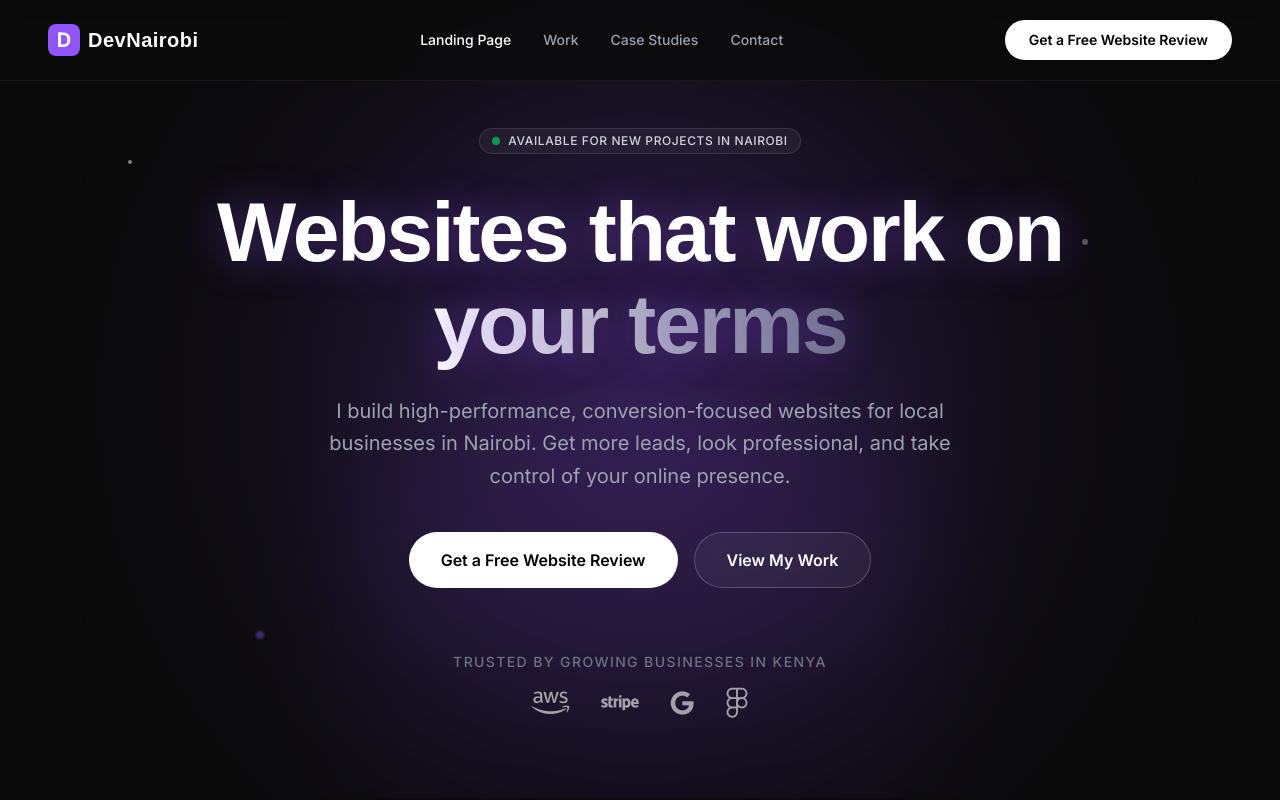
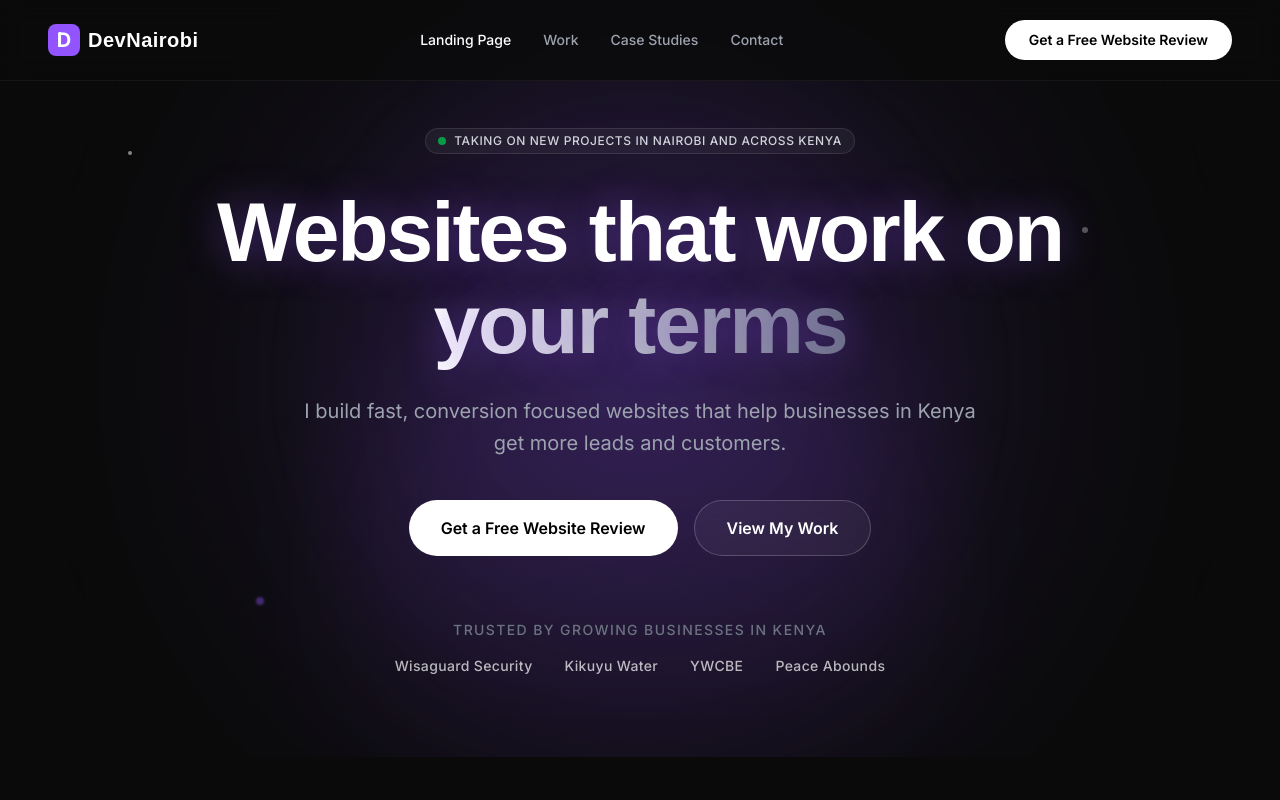
Before and after one commit to peterrobert/dev-nairobi, a Next.js app: page / in a window 1280 px wide. Built offline with nearby package versions, Linux system fonts and the light colour scheme; a web font is replaced by a local one.

Commit message:
Modification on the hero section

```diff
--- a/src/app/pages/landing-page/HeroSection.jsx
+++ b/src/app/pages/landing-page/HeroSection.jsx
@@ -1,8 +1,11 @@
-import React from 'react'
+import React from "react";
 
 const HeroSection = () => {
   return (
-     <section id="hero" className="relative min-h-[90vh] flex items-center pt-32 pb-20 overflow-hidden bg-hero-glow">
+    <section
+      id="hero"
+      className="relative min-h-[90vh] flex items-center pt-32 pb-20 overflow-hidden bg-hero-glow"
+    >
       {/* <!-- Background Elements --> */}
       <div className="absolute inset-0 z-0">
         <div className="absolute top-1/2 left-1/2 -translate-x-1/2 -translate-y-1/2 w-200 h-200 bg-primary/20 rounded-full blur-[120px] opacity-50"></div>
@@ -15,35 +18,76 @@ const HeroSection = () => {
       <div className="max-w-360 mx-auto px-6 lg:px-12 relative z-10 w-full flex flex-col items-center text-center">
         <div className="inline-flex items-center gap-2 px-3 py-1 rounded-full border border-white/10 bg-white/5 backdrop-blur-sm mb-8">
           <span className="w-2 h-2 rounded-full bg-green-500 animate-pulse"></span>
-                    <span className="text-xs font-medium text-gray-300 tracking-wider uppercase">Available for new projects in Nairobi</span>
+          <span className="text-xs font-medium text-gray-300 tracking-wider uppercase">
+            {" "}
+            Taking on new projects in Nairobi and across Kenya
+          </span>
         </div>
 
         <h1 className="font-display text-5xl md:text-7xl lg:text-[84px] leading-[1.1] font-bold text-white mb-6 tracking-tight max-w-4xl glow-text">
           Websites that work on <br className="hidden md:block" />
-                    <span className="text-transparent bg-clip-text bg-linear-to-r from-white to-gray-500">your terms</span>
+          <span className="text-transparent bg-clip-text bg-linear-to-r from-white to-gray-500">
+            your terms
+          </span>
         </h1>
 
         <p className="text-lg md:text-xl text-gray-400 max-w-2xl mb-10 leading-relaxed">
-                    I build high-performance, conversion-focused websites for local businesses in Nairobi. Get more leads, look professional, and take control of your online presence.
+          I build fast, conversion focused websites that help businesses in
+          Kenya get more leads and customers.
         </p>
 
         <div className="flex flex-col sm:flex-row items-center gap-4 mb-16 w-full sm:w-auto">
-                    <a href="#" className="w-full sm:w-auto h-14 px-8 rounded-full bg-white text-black font-semibold text-base flex items-center justify-center hover:bg-gray-100 transition-colors">
+          <a
+            href="#"
+            className="w-full sm:w-auto h-14 px-8 rounded-full bg-white text-black font-semibold text-base flex items-center justify-center hover:bg-gray-100 transition-colors"
+          >
             Get a Free Website Review
           </a>
-                    <a href="#work" className="w-full sm:w-auto h-14 px-8 rounded-full border border-white/20 bg-white/5 text-white font-semibold text-base flex items-center justify-center hover:bg-white/10 transition-colors backdrop-blur-sm">
+          <a
+            href="#work"
+            className="w-full sm:w-auto h-14 px-8 rounded-full border border-white/20 bg-white/5 text-white font-semibold text-base flex items-center justify-center hover:bg-white/10 transition-colors backdrop-blur-sm"
+          >
             View My Work
           </a>
         </div>
 
         {/* <!-- Trust Line --> */}
         <div className="flex flex-col items-center gap-4">
-                    <p className="text-sm text-gray-500 font-medium uppercase tracking-widest">Trusted by growing businesses in Kenya</p>
-                    <div className="flex items-center gap-8 opacity-60 grayscale hover:grayscale-0 transition-all duration-500">
-                        <i className="fa-brands fa-aws text-3xl hover:text-[#FF9900]"></i>
-                        <i className="fa-brands fa-stripe text-3xl hover:text-[#008CDD]"></i>
-                        <i className="fa-brands fa-google text-2xl hover:text-[#4285F4]"></i>
-                        <i className="fa-brands fa-figma text-3xl hover:text-[#F24E1E]"></i>
+          <p className="text-sm text-gray-500 font-medium uppercase tracking-widest">
+            Trusted by growing businesses in Kenya
+          </p>
+          <div className="flex items-center gap-8 opacity-70 grayscale hover:grayscale-0 transition-all duration-500">
+            <a
+              href="https://wisaguardsecurity.co.ke/"
+              target="_blank"
+              className="text-sm font-medium tracking-wide hover:text-white transition border-b border-transparent hover:border-white/40"
+            >
+              Wisaguard Security
+            </a>
+
+            <a
+              href="https://kikuyuwater.co.ke/"
+              target="_blank"
+              className="text-sm font-medium tracking-wide hover:text-white transition border-b border-transparent hover:border-white/40"
+            >
+              Kikuyu Water
+            </a>
+
+            <a
+              href="https://www.ywcbe.com/"
+              target="_blank"
+              className="text-sm font-medium tracking-wide hover:text-white transition border-b border-transparent hover:border-white/40"
+            >
+              YWCBE
+            </a>
+
+            <a
+              href="https://peace-abounds.vercel.app/"
+              target="_blank"
+              className="text-sm font-medium tracking-wide hover:text-white transition border-b border-transparent hover:border-white/40"
+            >
+              Peace Abounds
+            </a>
           </div>
         </div>
       </div>
@@ -51,7 +95,7 @@ const HeroSection = () => {
       {/* <!-- Decorative Planet/Sphere --> */}
       <div className="absolute bottom-[-20%] left-1/2 -translate-x-1/2 w-150 h-150 rounded-full bg-linear-to-b from-primary/40 to-transparent blur-3xl opacity-30 pointer-events-none"></div>
     </section>
-  )
-}
+  );
+};
 
-export default HeroSection
+export default HeroSection;
```
Lines whose indentation alone changed are shown as unchanged.
